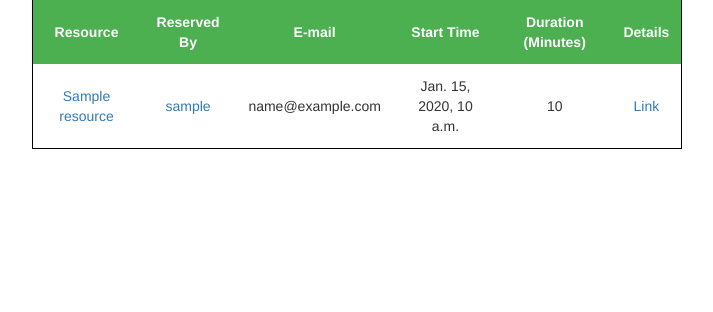
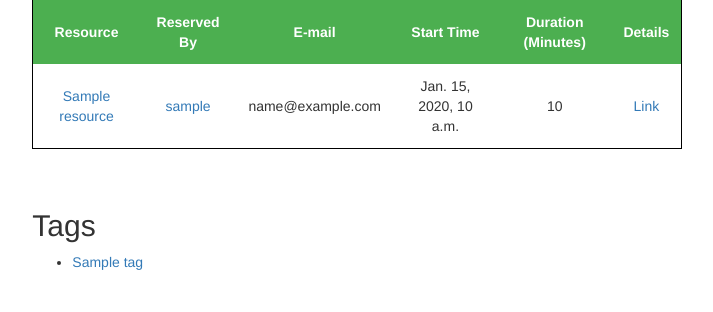
Before and after one commit to jw3877/final, a Django app: page /resource/1/ in a window 1280 px wide. Shown: the part 277-589 px from the top of the page, without its empty margins (196-909 px from the left). Run offline with Django 3.2, Linux system fonts and the light colour scheme; tables that the repository leaves empty hold one stand-in row (values such as "Sample post"); parts of the project's set-up code (start-up, migrations or seed data) failed here and were passed over; some libraries are stand-ins or nearby versions.

Commit message:
added initial tag functionality

```diff
--- a/reservation/forms.py
+++ b/reservation/forms.py
@@ -23,3 +23,6 @@ class UserForm(ModelForm):
     widgets = {
       'password': forms.PasswordInput(),
     }
+
+class ResourceTagForm(ResourceForm):
+  tags = forms.CharField(label='Tags', max_length=100)
--- a/reservation/templates/registration/login.html
+++ b/reservation/templates/registration/login.html
@@ -35,4 +35,7 @@
 {# Assumes you setup the password_reset view in your URLconf #}
 <p>Don't have an account? <a href="{% url 'createUser' %}">Sign up</a> today!</p>
 
+<br>
+<p><i>Note: Be sure to enter your username and not your e-mail address in the login form.<i></p>
+
 {% endblock %}
--- a/reservation/templates/reservation/editResource.html
+++ b/reservation/templates/reservation/editResource.html
@@ -12,6 +12,8 @@
 {{ resource_form.as_p }}
 <input type="submit" value="Save Changes" />
 </form>
+<br>
+{% include "reservation/snippet/datetime_format.html" %}
 {% endif %}
 <!-- End Form -->
 
--- a/reservation/templates/reservation/resource.html
+++ b/reservation/templates/reservation/resource.html
@@ -12,5 +12,7 @@
   {% include "reservation/snippet/reservation_table.html" %}
 
 <br>
+<h2>Tags</h2>
+  {% include "reservation/snippet/resource_tags.html" %}
 
 {% endblock %}
--- a/reservation/templates/reservation/snippet/datetime_format.html
+++ b/reservation/templates/reservation/snippet/datetime_format.html
@@ -4,5 +4,8 @@
 <li>10/25/2006 14:30</li>
 <li>10/25/06 14:30</li>
 <li>2006-10-25 14:30</li>
+<li>2006-10-25 14:30:59</li>
+<li>10/25/2006 14:30:59</li>
+<li>10/25/06 14:30:59</li>
 </ul>
 </i></p>
--- /dev/null
+++ b/reservation/templates/reservation/snippet/resource_tags.html
@@ -0,0 +1,10 @@
+{% if tags %}
+  <ul>
+  {% for tag in tags %}
+    <li><a href="{% url 'tag' tag.name %}">{{tag.name}}</a></li>
+  {% endfor %}
+  </ul>
+
+{% else %}
+  <p>No tags are available.</p>
+{% endif %}
--- a/reservation/urls.py
+++ b/reservation/urls.py
@@ -26,10 +26,13 @@ urlpatterns = [
     url(r'^reservation/(?P<reservation_id>[0-9]+)/delete/$', views.deleteReservation, name='deleteReservation'),
 
     # ex: /user/name/
-    url(r'^user/(?P<username>[A-Za-z0-9]+)/$', views.user, name='user'),\
+    url(r'^user/(?P<username>[A-Za-z0-9]+)/$', views.user, name='user'),
+
+    # ex: /tag/name/
+    url(r'^tag/(?P<tagname>[A-Za-z0-9]+)/$', views.tag, name='tag'),
 
     # ex: /register/
-    url(r'^register/$', views.createUser, name='createUser'),\
+    url(r'^register/$', views.createUser, name='createUser'),
 
     # auth
     url('^', include('django.contrib.auth.urls')),
--- a/reservation/views.py
+++ b/reservation/views.py
@@ -4,13 +4,30 @@ from django.urls import reverse
 from django.contrib.auth.decorators import login_required
 from datetime import datetime
 from django.contrib.auth.models import User
-from .models import Resource, Reservation
-from .forms import ResourceForm, ReservationForm, UserForm
+from .models import Resource, Reservation, Tag
+from .forms import ResourceForm, ReservationForm, UserForm, ResourceTagForm
 from django.db.models import Q
 from django.contrib.auth import authenticate, login
 
 
 #from django.contrib.admin import widgets
+
+def addResourceTags(tags, resource):
+  tagNameList = tags.split()
+
+  for tagName in tagNameList:
+    # check if tag already exists
+    if Tag.objects.filter(name=tagName).exists():
+      existing_tags = Tag.objects.filter(name=tagName)
+      for tag in existing_tags:
+        tag.resources.add(resource)
+
+    # tag doesn't already exist
+    else:
+      new_tag = Tag(name=tagName)
+      new_tag.save()
+      new_tag.resources.add(resource)
+
 
 #
 # index
@@ -49,6 +66,19 @@ def user(request, username):
   }
 
   return render(request, 'reservation/user.html', context)
+
+#
+# tag
+#
+def tag(request, tagname):
+  tag = get_object_or_404(Tag, name=tagname)
+  resource_list = tag.resources.all()
+  context = {
+    'resource_list': resource_list,
+    'tagName': tag.name
+  }
+
+  return render(request, 'reservation/tag.html', context)
 
 #
 # createUser
@@ -90,10 +120,12 @@ def resource(request, resource_id):
   resource = get_object_or_404(Resource, pk=resource_id)
   reservation_list = Reservation.objects.filter(resource=resource)
   total_reservations = reservation_list.count()
+  tags = resource.tag_set.all()
   context = {
     'resource': resource,
     'reservation_list': reservation_list,
-    'total_reservations': total_reservations
+    'total_reservations': total_reservations,
+    'tags': tags
   }
   return render(request, 'reservation/resource.html', context)
 
@@ -113,15 +145,17 @@ def reservation(request, reservation_id):
 @login_required
 def createResource(request):
   if request.method == 'POST':
-    resource_form = ResourceForm(request.POST)
+    resource_form = ResourceTagForm(request.POST)
     if resource_form.is_valid():
       new_resource = resource_form.save(commit=False)
       new_resource.owner = request.user
+      tags = resource_form.cleaned_data['tags']
       new_resource.save()
+      addResourceTags(tags, new_resource)
       return HttpResponseRedirect(reverse('index'))
 
   else:
-    resource_form = ResourceForm()
+    resource_form = ResourceTagForm()
 
   return render(request, 'reservation/createResource.html', {'resource_form': resource_form})
 
```
Also changed, not shown: reservation/templates/reservation/tag.html (added, +8 -0 lines).
